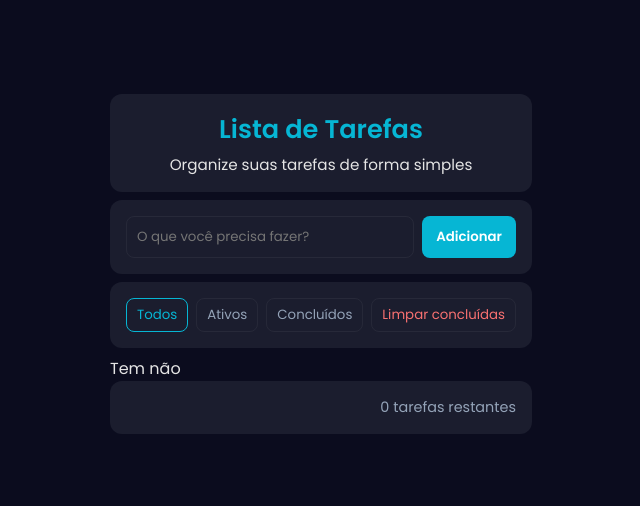
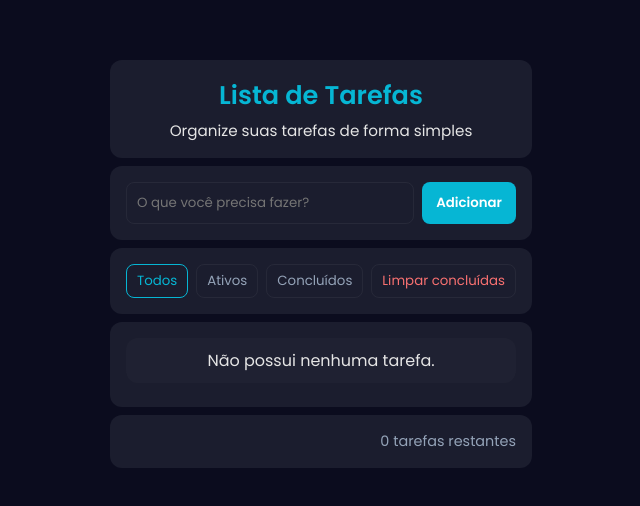
Before and after one commit to davimilioli/to-do-list, an Angular app: page / in a window 1280 px wide. Shown: the part 136-642 px from the top of the page, without its empty margins (319-959 px from the left). Built offline with nearby package versions, Linux system fonts and the light colour scheme; no server answers.

Commit message:
feat: mensagem quando não houver nenhuma tarefa

```diff
--- a/src/app/components/todo-list/todo-list.component.html
+++ b/src/app/components/todo-list/todo-list.component.html
@@ -1,23 +1,5 @@
-<!-- <button (click)="show()">Show</button>
-<div>
+<ul class="todo-list">
     @if(todos && todos.length > 0){
-
-        @for(todo of todos; track todo){
-        <ul>
-
-            <li>
-                {{ todo.title }}
-
-            </li>
-        </ul>
-        }
-    } @else {
-    <p>tem não</p>
-    }
-</div> -->
-
-@if(todos && todos.length > 0){
-<ul class="todo-list">
         @for(todo of todos; track todo){
             <li class="todo-item">
                 <button class="checkbox" (click)="toggleCompleted(todo)">
@@ -28,15 +10,8 @@
                     {{ todo.title }}
                 </span>
                 } @else {
-            <input
-            type="text"
-            class="input-edit"
-            [value]="todo.title"
-            [(ngModel)]="todo.title"
-            (keyup.enter)="editTitle(todo)"
-            (blur)="editTitle(todo)"
-            autofocus
-            >
+                <input type="text" class="input-edit" [value]="todo.title" [(ngModel)]="todo.title"
+                    (keyup.enter)="editTitle(todo)" (blur)="editTitle(todo)" autofocus>
                 }
 
                 <div class="actions">
@@ -56,7 +31,9 @@
                 </div>
             </li>
         }
+    } @else {
+        <li class="todo-item not-item">
+            <p>Não possui nenhuma tarefa.</p>
+        </li>
+    }
 </ul>
-} @else {
-    <p>Tem não</p>
-}
--- a/src/app/components/todo-list/todo-list.component.scss
+++ b/src/app/components/todo-list/todo-list.component.scss
@@ -21,6 +21,10 @@
 
     &:hover {
       background: var(--border-color);
+    }
+
+    &.not-item {
+      justify-content: center;
     }
 
     .checkbox {
```
Lines whose indentation alone changed are shown as unchanged.
